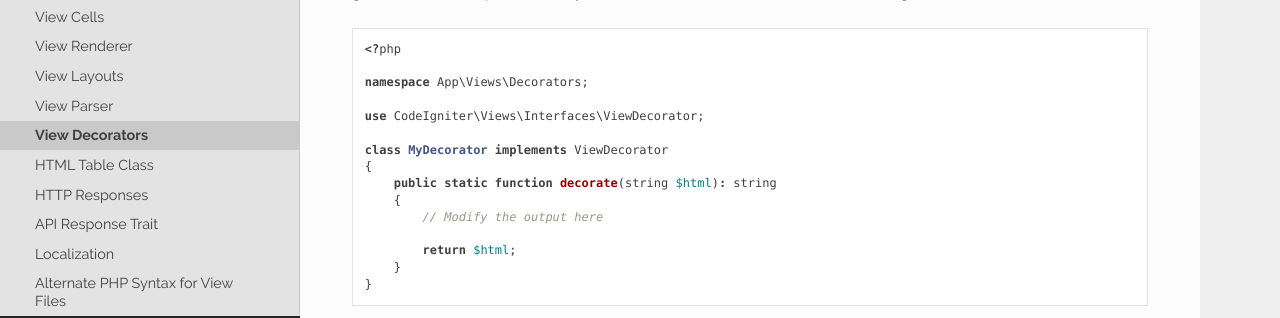
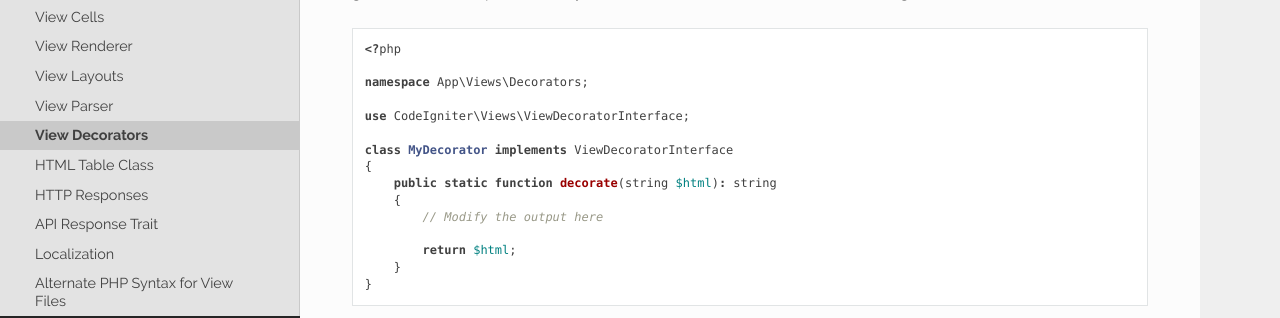
Before and after one commit to NEKOGET/ci4_user_guide_src, a Sphinx documentation site: the page built from source/outgoing/view_decorators.rst, in a window 1280 px wide and 1122 px high. Shown: the part 374-692 px from the top of the window. Built offline with Sphinx 7.4.7 and the Read the Docs theme 2.0.0, drawn with Linux system fonts in a browser that asks for light colours.

Commit message:
Additional review comments

```diff
--- a/source/outgoing/view_decorators.rst
+++ b/source/outgoing/view_decorators.rst
@@ -19,9 +19,9 @@ the resulting HTML.
 
     namespace App\Views\Decorators;
 
-    use CodeIgniter\Views\Interfaces\ViewDecorator;
+    use CodeIgniter\Views\ViewDecoratorInterface;
 
-    class MyDecorator implements ViewDecorator
+    class MyDecorator implements ViewDecoratorInterface
     {
         public static function decorate(string $html): string
         {
```
